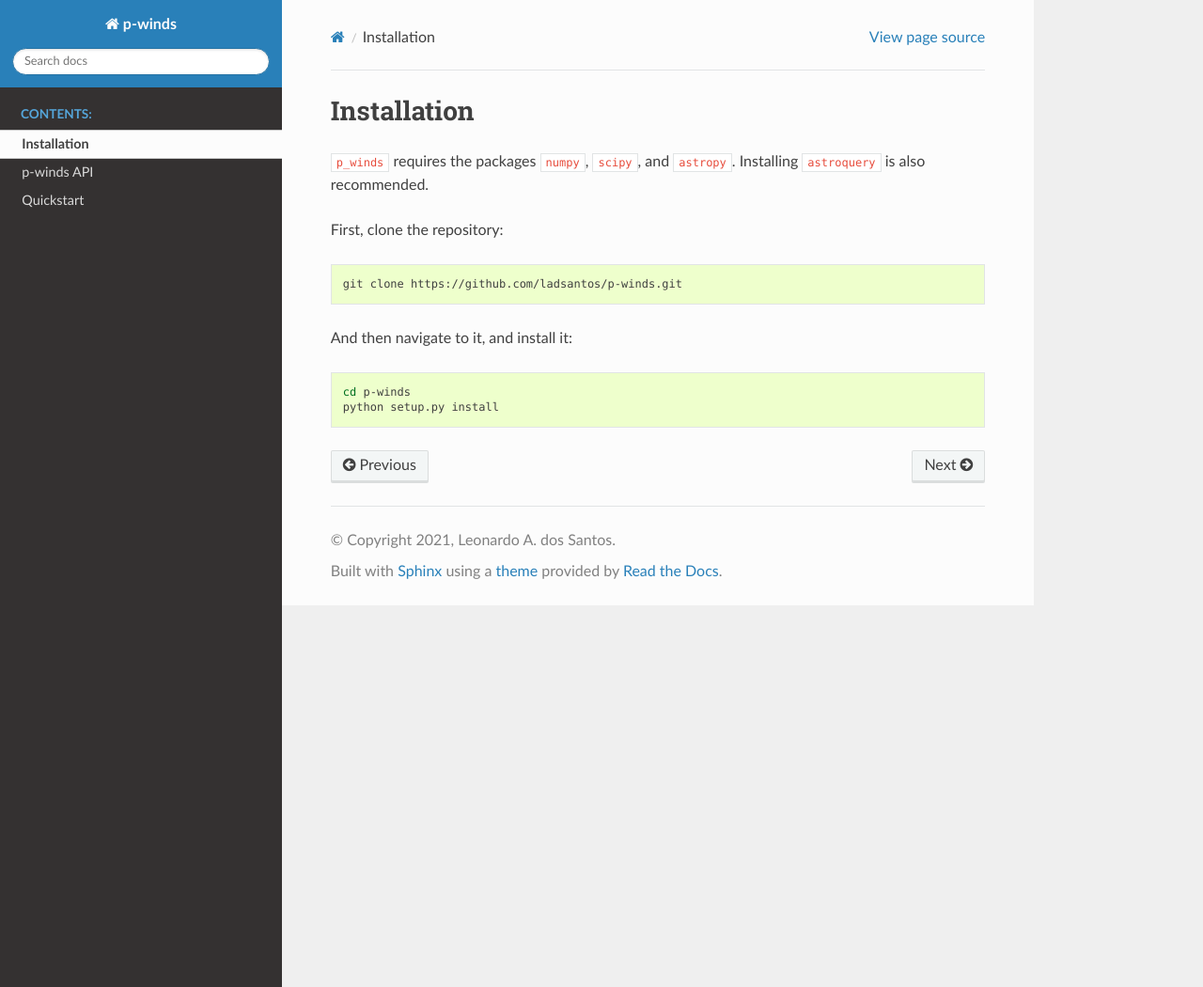
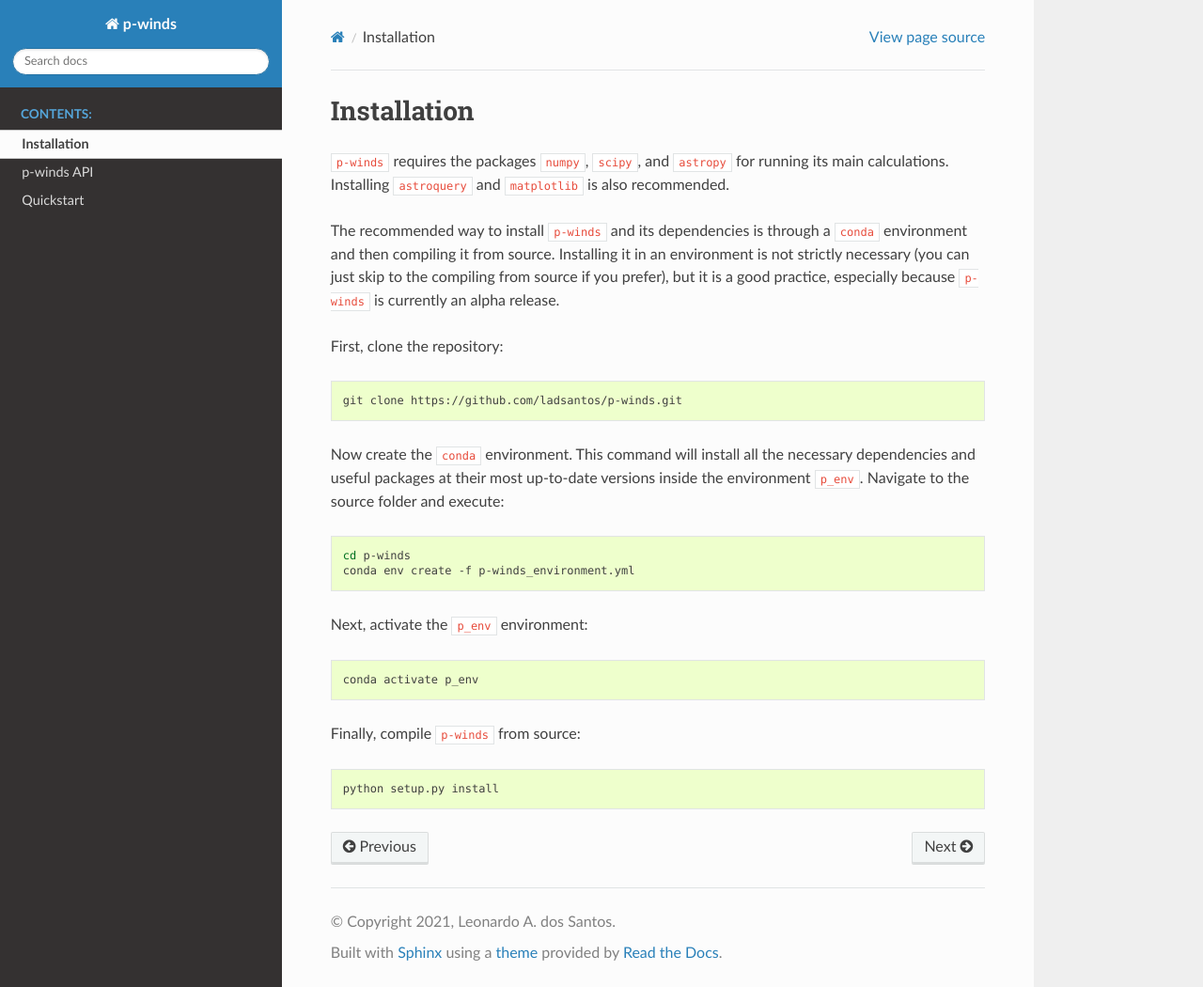
Before and after one commit to ladsantos/p-winds, a Sphinx documentation site: the page built from docs/source/installation.rst, in a window 1280 px wide and 1050 px high. Shown: the whole window at 94% size. Built offline with Sphinx 7.4.7 and the Read the Docs theme 2.0.0, drawn with Linux system fonts in a browser that asks for light colours.

Commit message:
Several changes in the documentation, and the addition of a conda environment configuration

```diff
--- a/docs/source/conf.py
+++ b/docs/source/conf.py
@@ -37,6 +37,7 @@ extensions = [
     'sphinx.ext.viewcode',
     'sphinx.ext.githubpages',
     'sphinx.ext.autosummary',
+    'sphinx.ext.autosectionlabel',
     'numpydoc',
     'nbsphinx'
 ]
--- a/docs/source/installation.rst
+++ b/docs/source/installation.rst
@@ -1,7 +1,15 @@
 Installation
 ============
 
-``p_winds`` requires the packages ``numpy``, ``scipy``, and ``astropy``. Installing ``astroquery`` is also recommended.
+``p-winds`` requires the packages ``numpy``, ``scipy``, and ``astropy`` for
+running its main calculations. Installing ``astroquery`` and ``matplotlib`` is
+also recommended.
+
+The recommended way to install ``p-winds`` and its dependencies is through a
+``conda`` environment and then compiling it from source. Installing it in an
+environment is not strictly necessary (you can just skip to the compiling from
+source if you prefer), but it is a good practice, especially because ``p-winds``
+is currently an alpha release.
 
 First, clone the repository:
 
@@ -9,9 +17,23 @@ First, clone the repository:
 
    git clone https://github.com/ladsantos/p-winds.git
 
-And then navigate to it, and install it:
+Now create the ``conda`` environment. This command will install all the
+necessary dependencies and useful packages at their most up-to-date versions
+inside the environment ``p_env``. Navigate to the source folder and execute:
 
 .. code-block:: bash
 
    cd p-winds
+   conda env create -f p-winds_environment.yml
+
+Next, activate the ``p_env`` environment:
+
+.. code-block:: bash
+
+   conda activate p_env
+
+Finally, compile ``p-winds`` from source:
+
+.. code-block:: bash
+
    python setup.py install
```
Also changed, not shown: docs/environment.yml (deleted, +0 -16 lines), docs/source/index.rst (+22 -2 lines), p-winds_environment.yml (added, +21 -0 lines).
